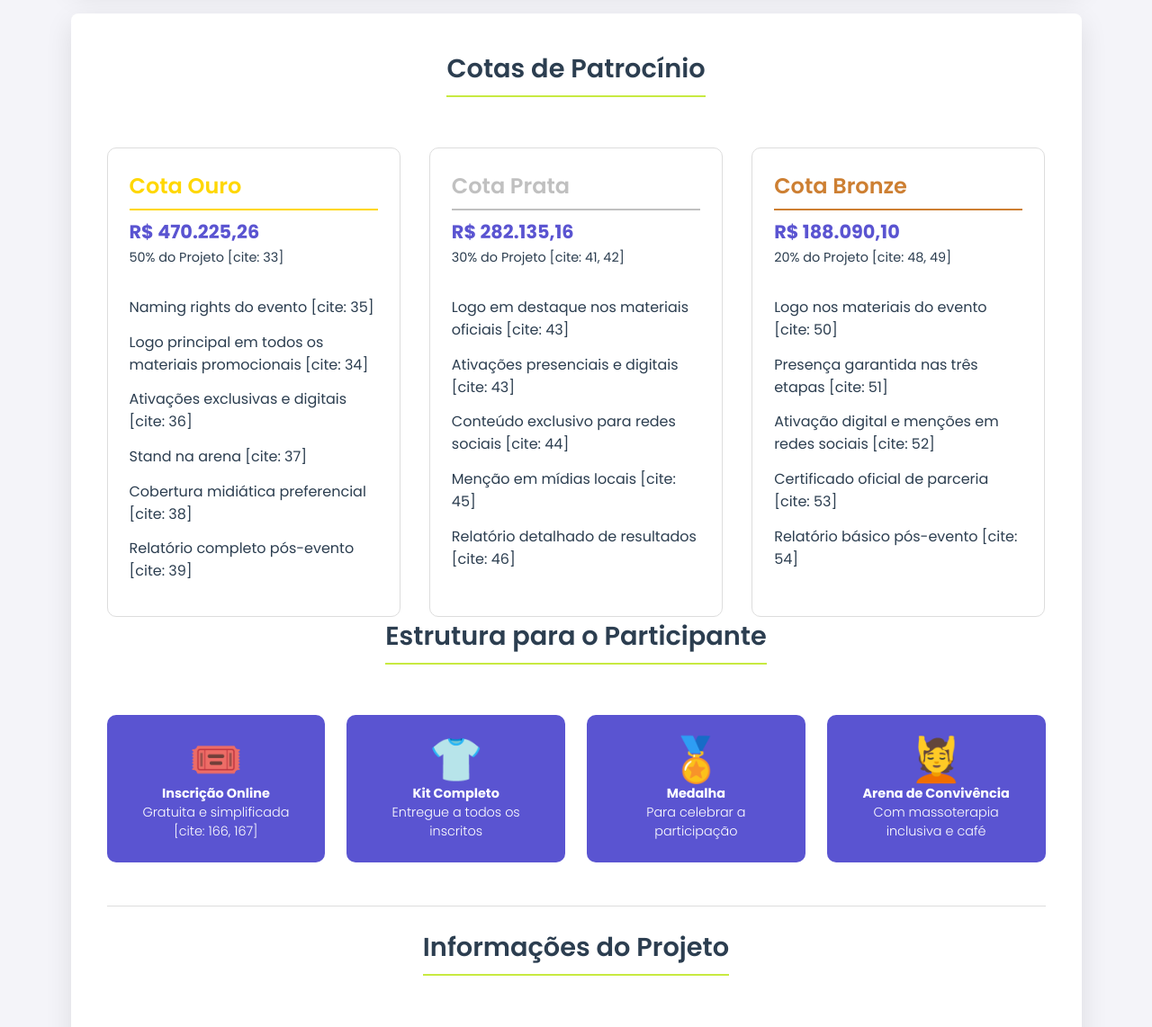
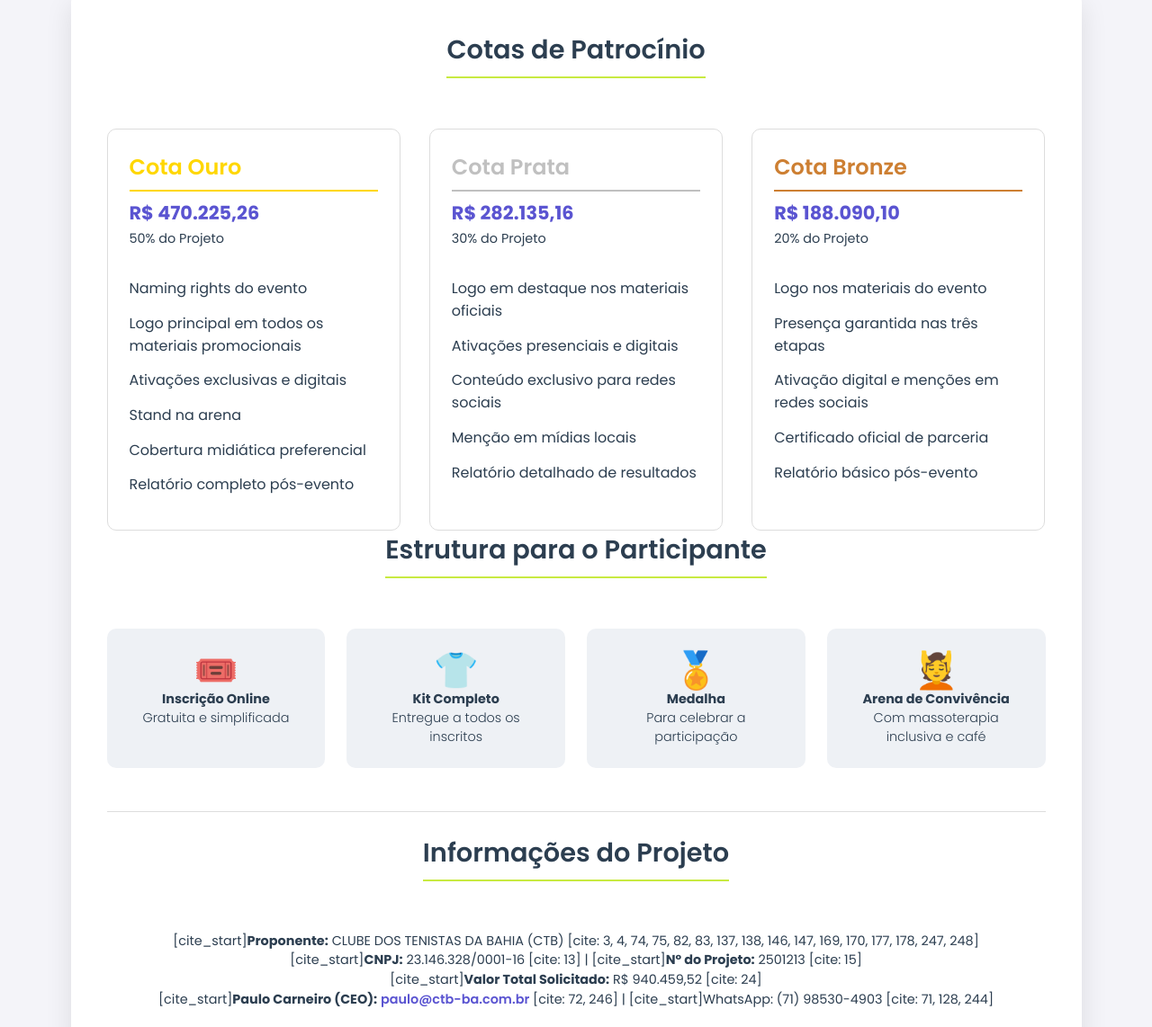
Before and after one commit to ctb-tm/festival-imprimir, a plain HTML site: page index.html in a window 1280 px wide. Shown: the part 1658-2800 px from the top of the page at 90% size. Drawn offline with Linux system fonts and the light colour scheme.

Commit message:
Update index.html

```diff
--- a/index.html
+++ b/index.html
@@ -3,20 +3,15 @@
 <head>
     <meta charset="UTF-8">
     <meta name="viewport" content="width=device-width, initial-scale=1.0">
-    <title>Infográfico [2 Páginas]: Festival de Esportes da Bahia</title>
+    <title>Infográfico [Final]: Festival de Esportes da Bahia</title>
     <link rel="preconnect" href="https://fonts.googleapis.com">
     <link rel="preconnect" href="https://fonts.gstatic.com" crossorigin>
     <link href="https://fonts.googleapis.com/css2?family=Poppins:wght@300;400;600;700&display=swap" rel="stylesheet">
 
     <style>
-        /* --- DOCUMENTAÇÃO GERAL DO CSS ---
-         * Esta versão foi expandida para duas páginas e inclui os ajustes solicitados.
-        */
-
-        /* Documentação: Definição de variáveis de cores extraídas dos PDFs. */
         :root {
-            --cor-primaria: #5a54d1; /* Roxo principal */
-            --cor-secundaria: #c8ea41; /* Verde-lima */
+            --cor-primaria: #5a54d1;
+            --cor-secundaria: #c8ea41;
             --cor-texto-escuro: #2c3e50;
             --cor-texto-claro: #ffffff;
             --cor-fundo: #f4f4f9;
@@ -25,7 +20,6 @@
             --cor-bronze: #cd7f32;
         }
 
-        /* Documentação: Reset básico e configuração do corpo da página. */
         * {
             box-sizing: border-box;
             margin: 0;
@@ -36,33 +30,31 @@
             font-family: 'Poppins', sans-serif;
             background-color: var(--cor-fundo);
             color: var(--cor-texto-escuro);
-            padding: 2rem 0; /* Espaçamento vertical */
+            padding: 2rem 0;
         }
 
-        /* Documentação: Container principal que simula a folha A4 Paisagem. Agora temos dois. */
+        /* Documentação: Para visualização em ecrã, o layout é flexível. O dimensionamento A4 é ativado na impressão. */
         .container-a4 {
             width: 100%;
             max-width: 1123px;
-            min-height: 794px; /* Proporção A4 */
+            min-height: 794px;
             background: var(--cor-texto-claro);
             padding: 2.5rem;
             border-radius: 8px;
             box-shadow: 0 10px 30px rgba(0,0,0,0.1);
-            margin: 2rem auto; /* Espaçamento entre as páginas */
+            margin: 2rem auto;
         }
 
-        /* Documentação: Estilos do Cabeçalho */
         header {
             text-align: center;
             padding-bottom: 1.5rem;
             margin-bottom: 2rem;
         }
 
-        /* NOVO: Estilo para a imagem da capa */
         header img {
             width: 100%;
             height: 250px;
-            object-fit: cover; /* Garante que a imagem cubra o espaço sem distorcer */
+            object-fit: cover;
             border-radius: 10px;
             margin-bottom: 1.5rem;
         }
@@ -79,7 +71,6 @@
             margin-top: 0.5rem;
         }
 
-        /* Documentação: Estilos para os títulos de cada secção. */
         .titulo-seccao {
             font-size: 1.8rem;
             font-weight: 600;
@@ -88,7 +79,7 @@
             text-align: center;
             border-bottom: 2px solid var(--cor-secundaria);
             padding-bottom: 0.5rem;
-            display: inline-block; /* Para a borda ficar apenas no texto */
+            display: inline-block;
         }
 
         .center-title {
@@ -96,7 +87,6 @@
             margin-bottom: 2rem;
         }
 
-        /* Documentação: Secção "Sobre o Evento" */
         .sobre-evento p {
             text-align: center;
             font-size: 1rem;
@@ -105,7 +95,6 @@
             margin: 0 auto 2.5rem auto;
         }
 
-        /* Documentação: Grelha para os cartões. */
         .grelha {
             display: flex;
             flex-wrap: wrap;
@@ -114,7 +103,6 @@
             margin-bottom: 2.5rem;
         }
 
-        /* Documentação: Estilo individual dos cartões de destaque. */
         .cartao {
             background-color: var(--cor-primaria);
             color: var(--cor-texto-claro);
@@ -152,7 +140,6 @@
             font-size: 2.5rem;
         }
 
-        /* Documentação: Secção das Cotas de Patrocínio. */
         .cotas-container {
             display: flex;
             gap: 2rem;
@@ -182,23 +169,22 @@
         .cota .valor { font-size: 1.3rem; font-weight: 700; color: var(--cor-primaria); margin-bottom: 0.2rem; }
         .cota .percentagem { font-size: 0.9rem; font-weight: 400; margin-bottom: 1rem; }
 
+        /* ATENÇÃO: As 2 linhas abaixo garantem que as listas NÃO tenham marcadores, como solicitado. */
         .cota ul {
-            list-style: none; /* ALTERADO: Remove o marcador padrão da lista */
+            list-style: none; /* Remove os marcadores */
+            padding-left: 0;  /* Remove o espaçamento extra */
             margin-top: 1rem;
-            padding-left: 0; /* ALTERADO: Remove o espaçamento à esquerda */
             flex-grow: 1;
         }
 
         .cota ul li {
-            margin-bottom: 0.85rem; /* Aumenta o espaço entre os itens */
+            margin-bottom: 0.85rem;
         }
 
-        /* Cores específicas para cada cota. */
         #cota-ouro h3 { border-color: var(--cor-ouro); color: var(--cor-ouro); }
         #cota-prata h3 { border-color: var(--cor-prata); color: var(--cor-prata); }
         #cota-bronze h3 { border-color: var(--cor-bronze); color: var(--cor-bronze); }
 
-        /* Documentação: Estilos do Rodapé. */
         footer {
             margin-top: 3rem;
             padding-top: 1.5rem;
@@ -210,113 +196,109 @@
         footer a { color: var(--cor-primaria); text-decoration: none; font-weight: 600; }
         footer a:hover { text-decoration: underline; }
 
-        /* --- DOCUMENTAÇÃO PARA IMPRESSÃO --- */
+        /* ATENÇÃO: As regras dentro deste bloco formatam e dimensionam a página para impressão, como solicitado. */
         @media print {
             body { padding: 0; background-color: #fff; }
 
-            /* NOVO: Remove margens e sombras para impressão contínua */
             .container-a4 {
+                /* Dimensionamento exato para A4 Paisagem */
                 width: 297mm;
-                height: 210mm; /* Força a altura para A4 paisagem */
+                height: 210mm;
+
                 margin: 0;
                 box-shadow: none;
                 border-radius: 0;
                 padding: 15mm;
-                page-break-after: always; /* Cada container é uma página */
+                page-break-after: always;
             }
 
             .container-a4:last-child {
-                page-break-after: avoid; /* Evita uma página em branco no final */
+                page-break-after: avoid;
             }
 
-            header img { height: 180px; } /* Ajusta a altura da imagem na impressão */
+            header img { height: 180px; }
             header h1 { font-size: 24pt; }
             .titulo-seccao { font-size: 16pt; }
             body, p, li { font-size: 10pt; }
         }
-
     </style>
 </head>
 <body>
 
     <main class="container-a4" id="pagina-1">
-
         <header>
             <img src="corrida.jpg" alt="Imagem de pessoas a correr no festival">
-
             <h1>Festival de Esportes da Bahia</h1>
             <p class="subtitulo">Uma Celebração de Saúde, Lazer e Comunidade por todo o Estado</p>
         </header>
 
         <section class="sobre-evento">
              <div class="center-title"><h2 class="titulo-seccao">Sobre o Evento</h2></div>
-            <p>O Festival de Esportes da Bahia é um evento itinerante e gratuito, desenhado para conectar pessoas e inspirar um estilo de vida mais ativo[cite: 152]. A nossa missão é combater o sedentarismo e promover a integração social, com especial atenção ao público adulto e idoso, num ambiente seguro e acolhedor[cite: 154].</p>
+            <p>O Festival de Esportes da Bahia é um evento itinerante e gratuito, desenhado para conectar pessoas e inspirar um estilo de vida mais ativo. A nossa missão é combater o sedentarismo e promover a integração social, com especial atenção ao público adulto e idoso, num ambiente seguro e acolhedor.</p>
         </section>
 
         <section class="numeros-projeto">
              <div class="center-title"><h2 class="titulo-seccao">Números do Projeto</h2></div>
             <div class="grelha">
-                <div class="cartao"><div class="numero">3</div><div class="descricao">Etapas do Festival [cite: 199]</div></div>
-                <div class="cartao"><div class="numero">1.200</div><div class="descricao">Participantes por Etapa [cite: 191, 192]</div></div>
-                <div class="cartao"><div class="numero">3.600</div><div class="descricao">Total de Participantes [cite: 193, 194]</div></div>
-                <div class="cartao"><div class="numero">417</div><div class="descricao">Municípios Baianos [cite: 200, 201]</div></div>
-                <div class="cartao"><div class="numero">18+</div><div class="descricao">Foco em Adultos e Idosos [cite: 196, 197]</div></div>
-                <div class="cartao"><div class="numero">100%</div><div class="descricao">Gratuito para Participantes [cite: 202, 203]</div></div>
+                <div class="cartao"><div class="numero">3</div><div class="descricao">Etapas do Festival</div></div>
+                <div class="cartao"><div class="numero">1.200</div><div class="descricao">Participantes por Etapa</div></div>
+                <div class="cartao"><div class="numero">3.600</div><div class="descricao">Total de Participantes</div></div>
+                <div class="cartao"><div class="numero">417</div><div class="descricao">Municípios Baianos</div></div>
+                <div class="cartao"><div class="numero">18+</div><div class="descricao">Foco em Adultos e Idosos</div></div>
+                <div class="cartao"><div class="numero">100%</div><div class="descricao">Gratuito para Participantes</div></div>
             </div>
         </section>
 
         <section class="porque-patrocinar">
             <div class="center-title"><h2 class="titulo-seccao">Por que Patrocinar o Festival?</h2></div>
             <div class="grelha">
-                <div class="cartao secundario"><div class="icone">📢</div><div class="descricao"><strong>Visibilidade Massiva</strong><br>Exposição para mais de 3.600 participantes e cobertura regional[cite: 205, 211].</div></div>
-                <div class="cartao secundario"><div class="icone">❤️</div><div class="descricao"><strong>Valores Positivos</strong><br>Associação da sua marca à saúde, bem-estar, inclusão e qualidade de vida[cite: 206, 207].</div></div>
-                <div class="cartao secundario"><div class="icone">📰</div><div class="descricao"><strong>Mídia Espontânea</strong><br>Potencial de conteúdo orgânico e cobertura jornalística em múltiplas cidades[cite: 213, 214].</div></div>
-                <div class="cartao secundario"><div class="icone">🌍</div><div class="descricao"><strong>Responsabilidade Social</strong><br>Compromisso ESG e impacto positivo direto nas comunidades atendidas[cite: 215].</div></div>
+                <div class="cartao secundario"><div class="icone">📢</div><div class="descricao"><strong>Visibilidade Massiva</strong><br>Exposição para mais de 3.600 participantes e cobertura regional.</div></div>
+                <div class="cartao secundario"><div class="icone">❤️</div><div class="descricao"><strong>Valores Positivos</strong><br>Associação da sua marca à saúde, bem-estar, inclusão e qualidade de vida.</div></div>
+                <div class="cartao secundario"><div class="icone">📰</div><div class="descricao"><strong>Mídia Espontânea</strong><br>Potencial de conteúdo orgânico e cobertura jornalística em múltiplas cidades.</div></div>
+                <div class="cartao secundario"><div class="icone">🌍</div><div class="descricao"><strong>Responsabilidade Social</strong><br>Compromisso ESG e impacto positivo direto nas comunidades atendidas.</div></div>
             </div>
         </section>
-
     </main>
 
     <main class="container-a4" id="pagina-2">
-
         <section class="patrocinio">
             <div class="center-title"><h2 class="titulo-seccao">Cotas de Patrocínio</h2></div>
             <div class="cotas-container">
                 <div class="cota" id="cota-ouro">
                     <h3>Cota Ouro</h3>
                     <p class="valor">R$ 470.225,26</p>
-                    <p class="percentagem">50% do Projeto [cite: 33]</p>
+                    <p class="percentagem">50% do Projeto</p>
                     <ul>
-                        <li>Naming rights do evento [cite: 35]</li>
-                        <li>Logo principal em todos os materiais promocionais [cite: 34]</li>
-                        <li>Ativações exclusivas e digitais [cite: 36]</li>
-                        <li>Stand na arena [cite: 37]</li>
-                        <li>Cobertura midiática preferencial [cite: 38]</li>
-                        <li>Relatório completo pós-evento [cite: 39]</li>
+                        <li>Naming rights do evento</li>
+                        <li>Logo principal em todos os materiais promocionais</li>
+                        <li>Ativações exclusivas e digitais</li>
+                        <li>Stand na arena</li>
+                        <li>Cobertura midiática preferencial</li>
+                        <li>Relatório completo pós-evento</li>
                     </ul>
                 </div>
                 <div class="cota" id="cota-prata">
                     <h3>Cota Prata</h3>
                     <p class="valor">R$ 282.135,16</p>
-                    <p class="percentagem">30% do Projeto [cite: 41, 42]</p>
+                    <p class="percentagem">30% do Projeto</p>
                     <ul>
-                        <li>Logo em destaque nos materiais oficiais [cite: 43]</li>
-                        <li>Ativações presenciais e digitais [cite: 43]</li>
-                        <li>Conteúdo exclusivo para redes sociais [cite: 44]</li>
-                        <li>Menção em mídias locais [cite: 45]</li>
-                        <li>Relatório detalhado de resultados [cite: 46]</li>
+                        <li>Logo em destaque nos materiais oficiais</li>
+                        <li>Ativações presenciais e digitais</li>
+                        <li>Conteúdo exclusivo para redes sociais</li>
+                        <li>Menção em mídias locais</li>
+                        <li>Relatório detalhado de resultados</li>
                     </ul>
                 </div>
                 <div class="cota" id="cota-bronze">
                     <h3>Cota Bronze</h3>
                     <p class="valor">R$ 188.090,10</p>
-                    <p class="percentagem">20% do Projeto [cite: 48, 49]</p>
+                    <p class="percentagem">20% do Projeto</p>
                     <ul>
-                        <li>Logo nos materiais do evento [cite: 50]</li>
-                        <li>Presença garantida nas três etapas [cite: 51]</li>
-                        <li>Ativação digital e menções em redes sociais [cite: 52]</li>
-                        <li>Certificado oficial de parceria [cite: 53]</li>
-                        <li>Relatório básico pós-evento [cite: 54]</li>
+                        <li>Logo nos materiais do evento</li>
+                        <li>Presença garantida nas três etapas</li>
+                        <li>Ativação digital e menções em redes sociais</li>
+                        <li>Certificado oficial de parceria</li>
+                        <li>Relatório básico pós-evento</li>
                     </ul>
                 </div>
             </div>
@@ -325,25 +307,24 @@
         <section class="estrutura-participante">
             <div class="center-title"><h2 class="titulo-seccao">Estrutura para o Participante</h2></div>
             <div class="grelha">
-                 <div class="cartao modalidade"><div class="icone">🎟️</div><div class="descricao"><strong>Inscrição Online</strong><br>Gratuita e simplificada [cite: 166, 167]</div></div>
-                 <div class="cartao modalidade"><div class="icone">👕</div><div class="descricao"><strong>Kit Completo</strong><br>Entregue a todos os inscritos </div></div>
-                 <div class="cartao modalidade"><div class="icone">🏅</div><div class="descricao"><strong>Medalha</strong><br>Para celebrar a participação </div></div>
-                 <div class="cartao modalidade"><div class="icone">💆</div><div class="descricao"><strong>Arena de Convivência</strong><br>Com massoterapia inclusiva e café </div></div>
+                 <div class="cartao secundario"><div class="icone">🎟️</div><div class="descricao"><strong>Inscrição Online</strong><br>Gratuita e simplificada</div></div>
+                 <div class="cartao secundario"><div class="icone">👕</div><div class="descricao"><strong>Kit Completo</strong><br>Entregue a todos os inscritos</div></div>
+                 <div class="cartao secundario"><div class="icone">🏅</div><div class="descricao"><strong>Medalha</strong><br>Para celebrar a participação</div></div>
+                 <div class="cartao secundario"><div class="icone">💆</div><div class="descricao"><strong>Arena de Convivência</strong><br>Com massoterapia inclusiva e café</div></div>
             </div>
         </section>
 
         <footer>
             <div class="center-title"><h2 class="titulo-seccao">Informações do Projeto</h2></div>
             <p>
-                <strong>Proponente:</strong> CLUBE DOS TENISTAS DA BAHIA (CTB) [cite: 11] <br>
-                <strong>CNPJ:</strong> 23.146.328/0001-16 [cite: 13] | <strong>Nº do Projeto:</strong> 2501213 [cite: 15] <br>
-                <strong>Valor Total Solicitado:</strong> R$ 940.459,52 [cite: 24]
+                [cite_start]<strong>Proponente:</strong> CLUBE DOS TENISTAS DA BAHIA (CTB) [cite: 3, 4, 74, 75, 82, 83, 137, 138, 146, 147, 169, 170, 177, 178, 247, 248] <br>
+                [cite_start]<strong>CNPJ:</strong> 23.146.328/0001-16 [cite: 13] | [cite_start]<strong>Nº do Projeto:</strong> 2501213 [cite: 15] <br>
+                [cite_start]<strong>Valor Total Solicitado:</strong> R$ 940.459,52 [cite: 24]
             </p>
             <p>
-                <strong>Paulo Carneiro (CEO):</strong> <a href="mailto:paulo@ctb-ba.com.br">paulo@ctb-ba.com.br</a> | WhatsApp: (71) 98530-4903 [cite: 71, 72]
+                [cite_start]<strong>Paulo Carneiro (CEO):</strong> <a href="mailto:paulo@ctb-ba.com.br">paulo@ctb-ba.com.br</a> [cite: 72, 246] | [cite_start]WhatsApp: (71) 98530-4903 [cite: 71, 128, 244]
             </p>
         </footer>
-
     </main>
 
 </body>
```
